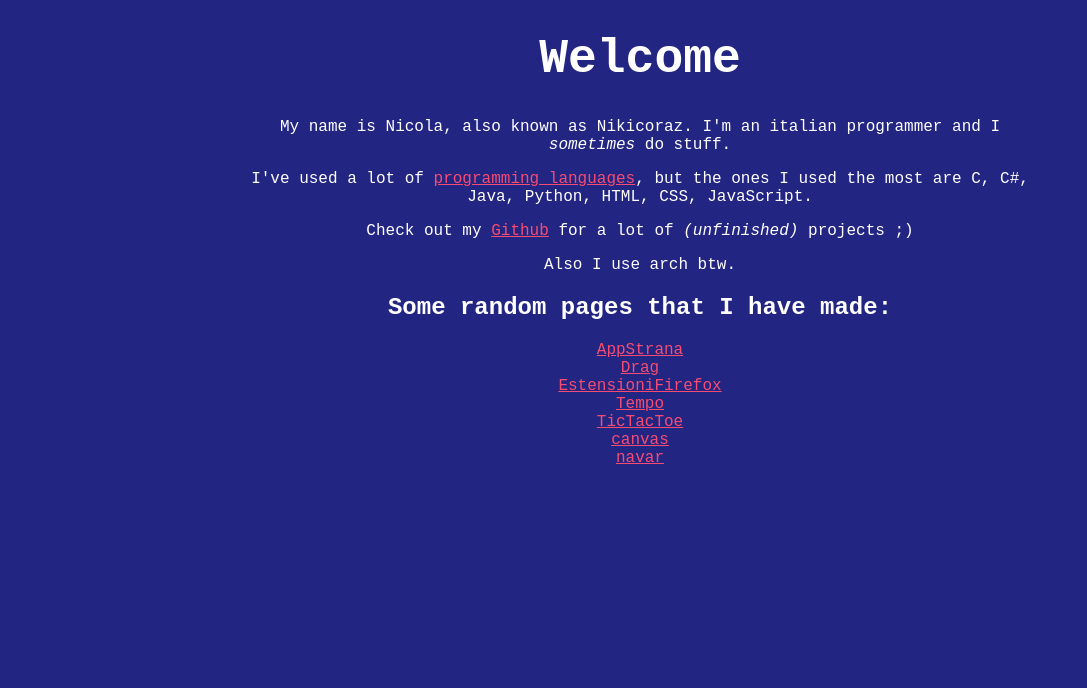
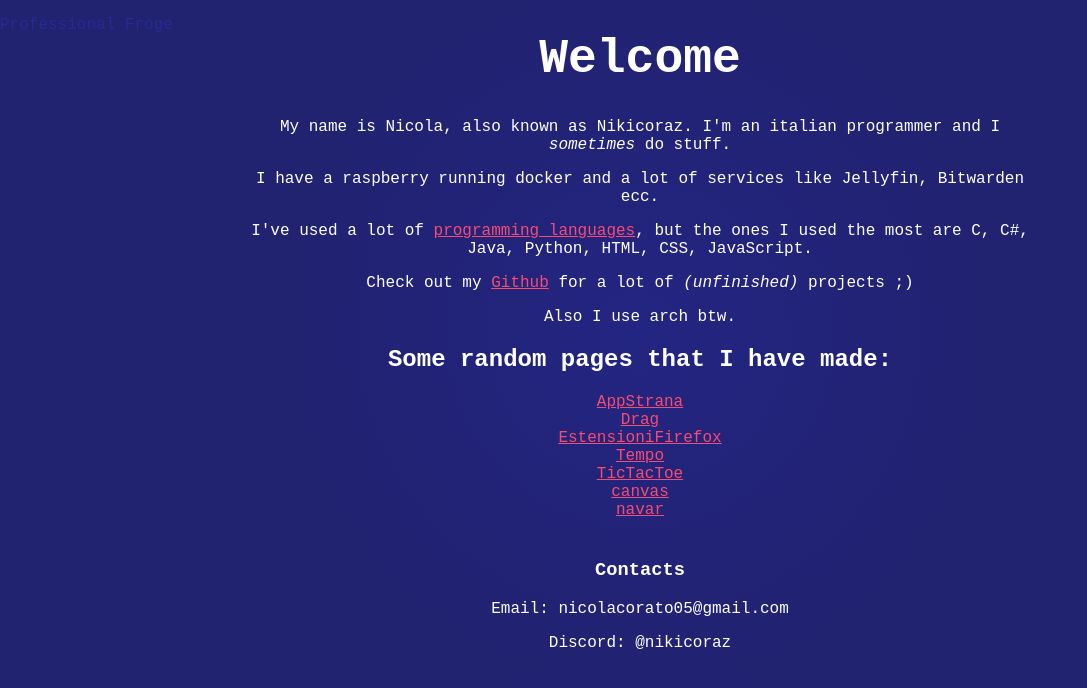
Before and after one commit to Nikicoraz/SitoPersonale, a PHP site: page / in a window 1280 px wide. Shown: the top 688 px of the page, without its empty margins (0-1087 px from the left). Run offline with PHP 8.4, Linux system fonts and the light colour scheme.

Commit message:
Footer, froge easter egg and gradient

```diff
--- a/index.php
+++ b/index.php
@@ -6,11 +6,13 @@
     <link rel="stylesheet" href="style.css">
 </head>
 <body>
+    <p id="froge">Professional Froge</p>
     <h1>Welcome</h1>
     <div id="bio">
         <p>
             My name is Nicola, also known as Nikicoraz. I'm an italian programmer and I <em>sometimes</em> do stuff.
         </p>
+        <p>I have a raspberry running docker and a lot of services like Jellyfin, Bitwarden ecc.</p>
         <p>I've used a lot of <a href="programming.html">programming languages</a>, but the ones I used the most are C, C#, Java, Python, HTML, CSS, JavaScript.</p>
         <p>Check out my <a href="https://github.com/Nikicoraz">Github</a> for a lot of <em>(unfinished)</em> projects ;)</p>
         <p>Also I use arch btw.</p>
@@ -26,5 +28,10 @@
         }
     }
     ?>
+    <footer>
+        <h3>Contacts</h3>
+        <p>Email: nicolacorato05@gmail.com</p>
+        <p>Discord: @nikicoraz</p>
+    </footer>
 </body>
 </html>
--- a/style.css
+++ b/style.css
@@ -8,7 +8,7 @@
 
 body{
     font-family: 'Courier New', Courier, monospace;
-    background-color: var(--bg);
+    background: radial-gradient(circle, var(--bg) 0%, rgb(33, 34, 112) 50%);;
     color: var(--text);
     margin: 0 auto;
     text-wrap: wrap;
@@ -45,3 +45,14 @@ a:hover{
 .line-list{
     list-style-type: "- ";
 }
+
+footer{
+    margin-top: 5vh;
+}
+
+#froge{
+    position: absolute;
+    top: 0;
+    left: 0;
+    color: hsl(239, 58%, 37%);
+}
```
